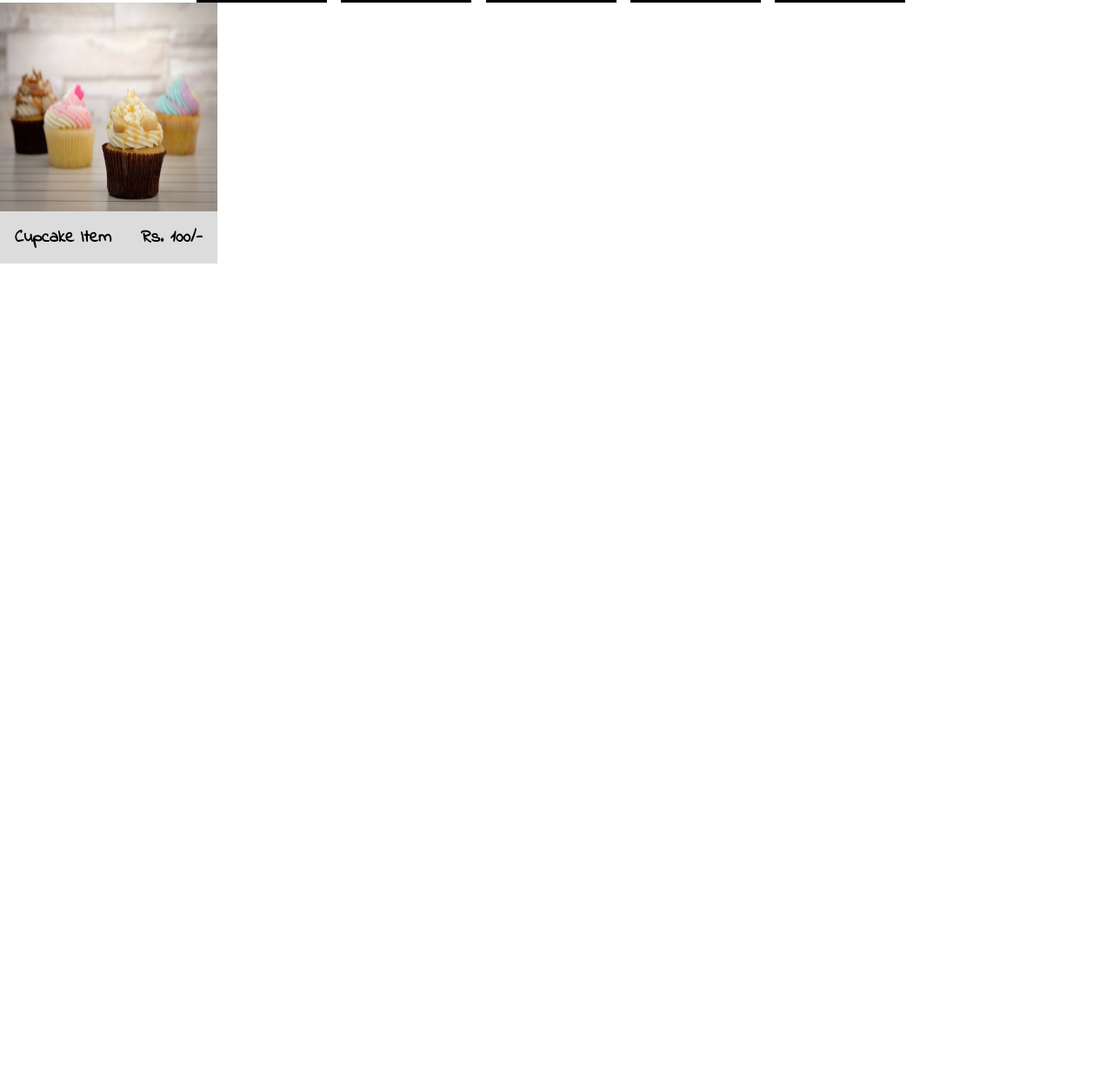
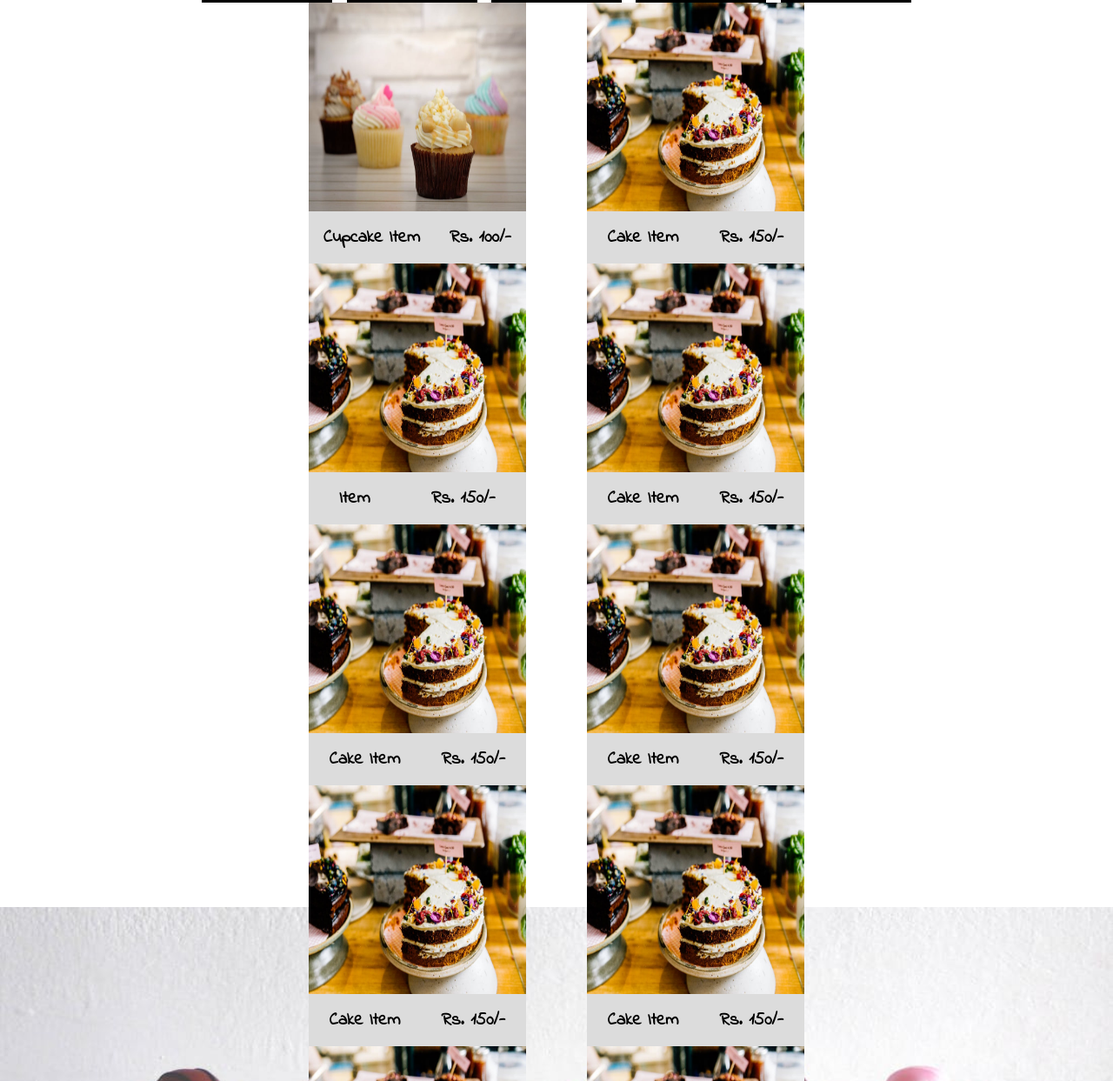
Before and after one commit to Aryanbucksheerohatgi/DessertStore, a plain HTML site: page index.html in a window 1280 px wide. Shown: the part 907-2150 px from the top of the page at 87% size. Before the commit the page ends 1380 px from the top, so only its background shows below. Drawn offline with Linux system fonts and the light colour scheme.

Commit message:
yes sir is pogh

```diff
--- a/index.html
+++ b/index.html
@@ -58,7 +58,7 @@
         Doughnuts
     </button>
 </div>
-
+<div class="cardlad">
     <div class="mycard">
         <div class="pic">
             <img src="./assets/cupcake-1.jpeg">
@@ -70,6 +70,120 @@
         </div>
     </div>
 
+    <div class="mycard">
+        <div class="pic">
+            <img src="./assets/cake-1.jpeg">
+            <button><i class="fas fa-shopping-cart"></i></button>
+        </div>
+        <div class="desc">
+            <p>Cake Item</p>
+            <p>Rs. 150/-</p>
+        </div>
+    </div>
+    <div class="mycard">
+        <div class="pic">
+            <img src="./assets/cake-1.jpeg">
+            <button><i class="fas fa-shopping-cart"></i></button>
+        </div>
+        <div class="desc">
+            <p>Item</p>
+            <p>Rs. 150/-</p>
+        </div>
+    </div>
+    <div class="mycard">
+        <div class="pic">
+            <img src="./assets/cake-1.jpeg">
+            <button><i class="fas fa-shopping-cart"></i></button>
+        </div>
+        <div class="desc">
+            <p>Cake Item</p>
+            <p>Rs. 150/-</p>
+        </div>
+    </div>
+    <div class="mycard">
+        <div class="pic">
+            <img src="./assets/cake-1.jpeg">
+            <button><i class="fas fa-shopping-cart"></i></button>
+        </div>
+        <div class="desc">
+            <p>Cake Item</p>
+            <p>Rs. 150/-</p>
+        </div>
+    </div>
+    <div class="mycard">
+        <div class="pic">
+            <img src="./assets/cake-1.jpeg">
+            <button><i class="fas fa-shopping-cart"></i></button>
+        </div>
+        <div class="desc">
+            <p>Cake Item</p>
+            <p>Rs. 150/-</p>
+        </div>
+    </div>
+    <div class="mycard">
+        <div class="pic">
+            <img src="./assets/cake-1.jpeg">
+            <button><i class="fas fa-shopping-cart"></i></button>
+        </div>
+        <div class="desc">
+            <p>Cake Item</p>
+            <p>Rs. 150/-</p>
+        </div>
+    </div>
+    <div class="mycard">
+        <div class="pic">
+            <img src="./assets/cake-1.jpeg">
+            <button><i class="fas fa-shopping-cart"></i></button>
+        </div>
+        <div class="desc">
+            <p>Cake Item</p>
+            <p>Rs. 150/-</p>
+        </div>
+    </div>
+    <div class="mycard">
+        <div class="pic">
+            <img src="./assets/cake-1.jpeg">
+            <button><i class="fas fa-shopping-cart"></i></button>
+        </div>
+        <div class="desc">
+            <p>Cake Item</p>
+            <p>Rs. 150/-</p>
+        </div>
+    </div>
+    <div class="mycard">
+        <div class="pic">
+            <img src="./assets/cake-1.jpeg">
+            <button><i class="fas fa-shopping-cart"></i></button>
+        </div>
+        <div class="desc">
+            <p>Cake Item</p>
+            <p>Rs. 150/-</p>
+        </div>
+    </div>
+    <div class="mycard">
+        <div class="pic">
+            <img src="./assets/cake-1.jpeg">
+            <button><i class="fas fa-shopping-cart"></i></button>
+        </div>
+        <div class="desc">
+            <p>Cake Item</p>
+            <p>Rs. 150/-</p>
+        </div>
+    </div>
+    <div class="mycard">
+        <div class="pic">
+            <img src="./assets/cake-1.jpeg">
+            <button><i class="fas fa-shopping-cart"></i></button>
+        </div>
+        <div class="desc">
+            <p>Cake Item</p>
+            <p>Rs. 150/-</p>
+        </div>
+    </div>
+
+</div>
+
+
 
 
 </div>
--- a/mystyle.css
+++ b/mystyle.css
@@ -76,7 +76,11 @@ font-size: 20px;
 .d2{
     background-color: white;
     width: 100vw;
-    height: 80vh;
+    height: auto;
+    display: flex;
+    flex-direction: column;
+    align-items: center;
+    justify-content: space-around;
 }
 .h11{
     font-size: 50px;
@@ -142,7 +146,7 @@ font-weight: 1000;
     flex-flow: row;
     justify-content: space-around;
     width: 65vw;
-    margin-left: 17%;
+
     font-size: 40px;
 
 
@@ -155,11 +159,22 @@ font-weight: 1000;
     font-size: 30px;
 }
 
+.cardlad{
+    height:130vh;
+    display:flex;
+    justify-content: space-around;
+  width: 50vw;
+  flex-flow:row wrap;
+  align-content: space-around;
+
+}
+
 .mycard{
     height: 300px;
     width: 250px;
     display: flex;
     flex-direction: column;
+
 }
 
 .pic{
@@ -181,8 +196,13 @@ font-weight: 1000;
 .pic > button {
     position: relative;
     top: 0px;
-    left: 220px;
+    left: 222px;
     transition-duration: 1s;
+ transform: scale(1.4);
+ background-color: gold;
+ border-top-left-radius: 10px;
+ border: none;
+
 }
 
 .pic:hover > button{
```
Lines whose indentation alone changed are shown as unchanged.
